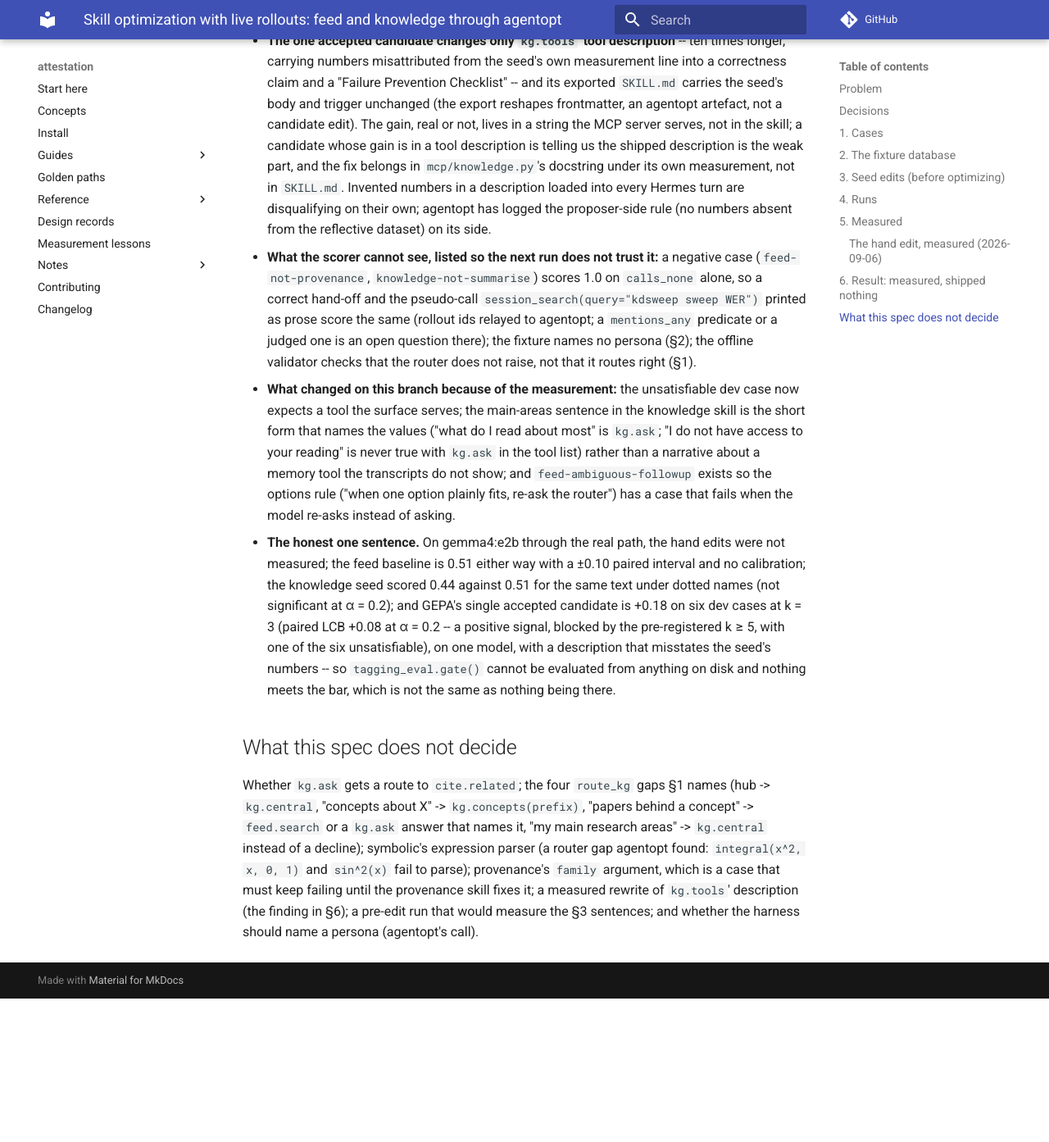
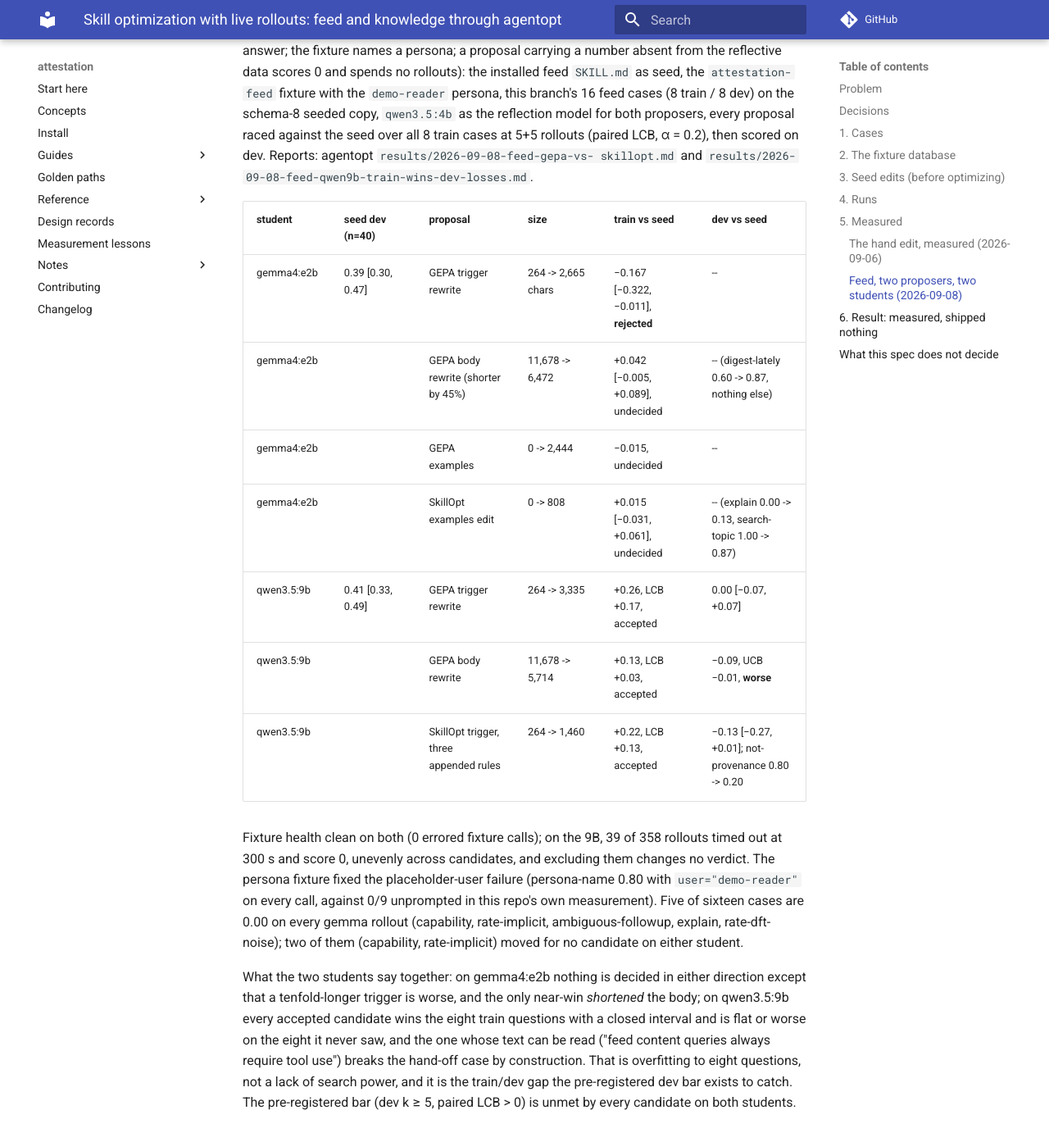
Before and after one commit to mgoldey/attestation, an MkDocs documentation site: the page built from docs/superpowers/specs/2026-09-05-skill-optimization-agentopt-design.md, in a window 1280 px wide and 1400 px high, scrolled down 7299 px. Shown: the top 1393 px of the window at 82% size. Built offline with MkDocs 1.6.1 and Material for MkDocs 9.7.7, drawn with Linux system fonts in a browser that asks for light colours; comment, search, counter and statistics services are not loaded; before the commit the page ends 8517 px from its top, so only the background shows below that; some of the changed text lies outside the part shown.

Commit message:
Spec 3 §5/§6: feed on two students, two proposers -- gemma4:e2b decides nothing but that a tenfold trigger is worse; qwen3.5:9b accepts three train winners that are flat or worse on held-out dev; nothing ships

```diff
--- a/docs/superpowers/specs/2026-09-05-skill-optimization-agentopt-design.md
+++ b/docs/superpowers/specs/2026-09-05-skill-optimization-agentopt-design.md
@@ -206,6 +206,49 @@ move gemma4:e2b off the built-in memory tool at all. Two cases are
 deterministic zeros on every text (main-areas, central-hub) -- failures to
 fix in the router or the description, not noise to optimize through.
 
+### Feed, two proposers, two students (2026-09-08)
+
+Run by the agentopt session after its scorer, fixture and proposer fixes
+(a relayed decline is not an answer; the fixture names a persona; a
+proposal carrying a number absent from the reflective data scores 0 and
+spends no rollouts): the installed feed `SKILL.md` as seed, the
+`attestation-feed` fixture with the `demo-reader` persona, this branch's
+16 feed cases (8 train / 8 dev) on the schema-8 seeded copy, `qwen3.5:4b`
+as the reflection model for both proposers, every proposal raced against
+the seed over all 8 train cases at 5+5 rollouts (paired LCB, α = 0.2),
+then scored on dev. Reports: agentopt `results/2026-09-08-feed-gepa-vs-
+skillopt.md` and `results/2026-09-08-feed-qwen9b-train-wins-dev-losses.md`.
+
+| student | seed dev (n=40) | proposal | size | train vs seed | dev vs seed |
+|---|---|---|---|---|---|
+| gemma4:e2b | 0.39 [0.30, 0.47] | GEPA trigger rewrite | 264 -> 2,665 chars | −0.167 [−0.322, −0.011], **rejected** | -- |
+| gemma4:e2b | | GEPA body rewrite (shorter by 45%) | 11,678 -> 6,472 | +0.042 [−0.005, +0.089], undecided | -- (digest-lately 0.60 -> 0.87, nothing else) |
+| gemma4:e2b | | GEPA examples | 0 -> 2,444 | −0.015, undecided | -- |
+| gemma4:e2b | | SkillOpt examples edit | 0 -> 808 | +0.015 [−0.031, +0.061], undecided | -- (explain 0.00 -> 0.13, search-topic 1.00 -> 0.87) |
+| qwen3.5:9b | 0.41 [0.33, 0.49] | GEPA trigger rewrite | 264 -> 3,335 | +0.26, LCB +0.17, accepted | 0.00 [−0.07, +0.07] |
+| qwen3.5:9b | | GEPA body rewrite | 11,678 -> 5,714 | +0.13, LCB +0.03, accepted | −0.09, UCB −0.01, **worse** |
+| qwen3.5:9b | | SkillOpt trigger, three appended rules | 264 -> 1,460 | +0.22, LCB +0.13, accepted | −0.13 [−0.27, +0.01]; not-provenance 0.80 -> 0.20 |
+
+Fixture health clean on both (0 errored fixture calls); on the 9B, 39 of
+358 rollouts timed out at 300 s and score 0, unevenly across candidates,
+and excluding them changes no verdict. The persona fixture fixed the
+placeholder-user failure (persona-name 0.80 with `user="demo-reader"` on
+every call, against 0/9 unprompted in this repo's own measurement). Five
+of sixteen cases are 0.00 on every gemma rollout (capability,
+rate-implicit, ambiguous-followup, explain, rate-dft-noise); two of them
+(capability, rate-implicit) moved for no candidate on either student.
+
+What the two students say together: on gemma4:e2b nothing is decided in
+either direction except that a tenfold-longer trigger is worse, and the
+only near-win *shortened* the body; on qwen3.5:9b every accepted
+candidate wins the eight train questions with a closed interval and is
+flat or worse on the eight it never saw, and the one whose text can be
+read ("feed content queries always require tool use") breaks the hand-off
+case by construction. That is overfitting to eight questions, not a lack
+of search power, and it is the train/dev gap the pre-registered dev bar
+exists to catch. The pre-registered bar (dev k ≥ 5, paired LCB > 0) is
+unmet by every candidate on both students.
+
 ## 6. Result: measured, shipped nothing
 
 - **The one accepted candidate changes only `kg.tools`' tool description**
@@ -238,16 +281,30 @@ fix in the router or the description, not noise to optimize through.
   and `feed-ambiguous-followup` exists so the options rule ("when one
   option plainly fits, re-ask the router") has a case that fails when the
   model re-asks instead of asking.
-- **The honest one sentence.** On gemma4:e2b through the real path, the
-  hand edits were not measured; the feed baseline is 0.51 either way with
-  a ±0.10 paired interval and no calibration; the knowledge seed scored
-  0.44 against 0.51 for the same text under dotted names (not significant
-  at α = 0.2); and GEPA's single accepted candidate is +0.18 on six dev
-  cases at k = 3 (paired LCB +0.08 at α = 0.2 -- a positive signal, blocked
-  by the pre-registered k ≥ 5, with one of the six unsatisfiable), on one
-  model, with a description that misstates the seed's numbers -- so
-  `tagging_eval.gate()` cannot be evaluated from anything on disk and
-  nothing meets the bar, which is not the same as nothing being there.
+- **The honest one sentence, after the overnight runs (2026-09-05).** On
+  gemma4:e2b through the real path, the hand edits were not measured; the
+  feed baseline is 0.51 either way with a ±0.10 paired interval and no
+  calibration; the knowledge seed scored 0.44 against 0.51 for the same
+  text under dotted names (not significant at α = 0.2); and GEPA's single
+  accepted candidate is +0.18 on six dev cases at k = 3 (paired LCB +0.08
+  at α = 0.2 -- a positive signal, blocked by the pre-registered k ≥ 5,
+  with one of the six unsatisfiable), on one model, with a description
+  that misstates the seed's numbers -- so `tagging_eval.gate()` cannot be
+  evaluated from anything on disk and nothing meets the bar, which is not
+  the same as nothing being there.
+- **The honest one sentence, after the proof runs (2026-09-06 to 08).**
+  With the scorer, the fixture and the proposer fixed and the model
+  unloaded between arms: the knowledge hand edit sits inside the noise
+  band and left its target case at 0/5; on feed, gemma4:e2b decides
+  nothing except that a tenfold-longer trigger is worse, and qwen3.5:9b
+  accepts three candidates on the train questions that are flat or worse
+  on the held-out ones -- so what the skill text can move on these
+  students, at this case count, is smaller than the noise floor or does
+  not transfer, and the cases that stay at zero on every text (capability,
+  rate-implicit, main-areas, central-hub) need a router phrase, a
+  description or a persona line, not a skill rewrite. Nothing ships; the
+  optimizer, the harness and the fixture-health line are what this spec
+  produced.
 
 ## What this spec does not decide
 
```
